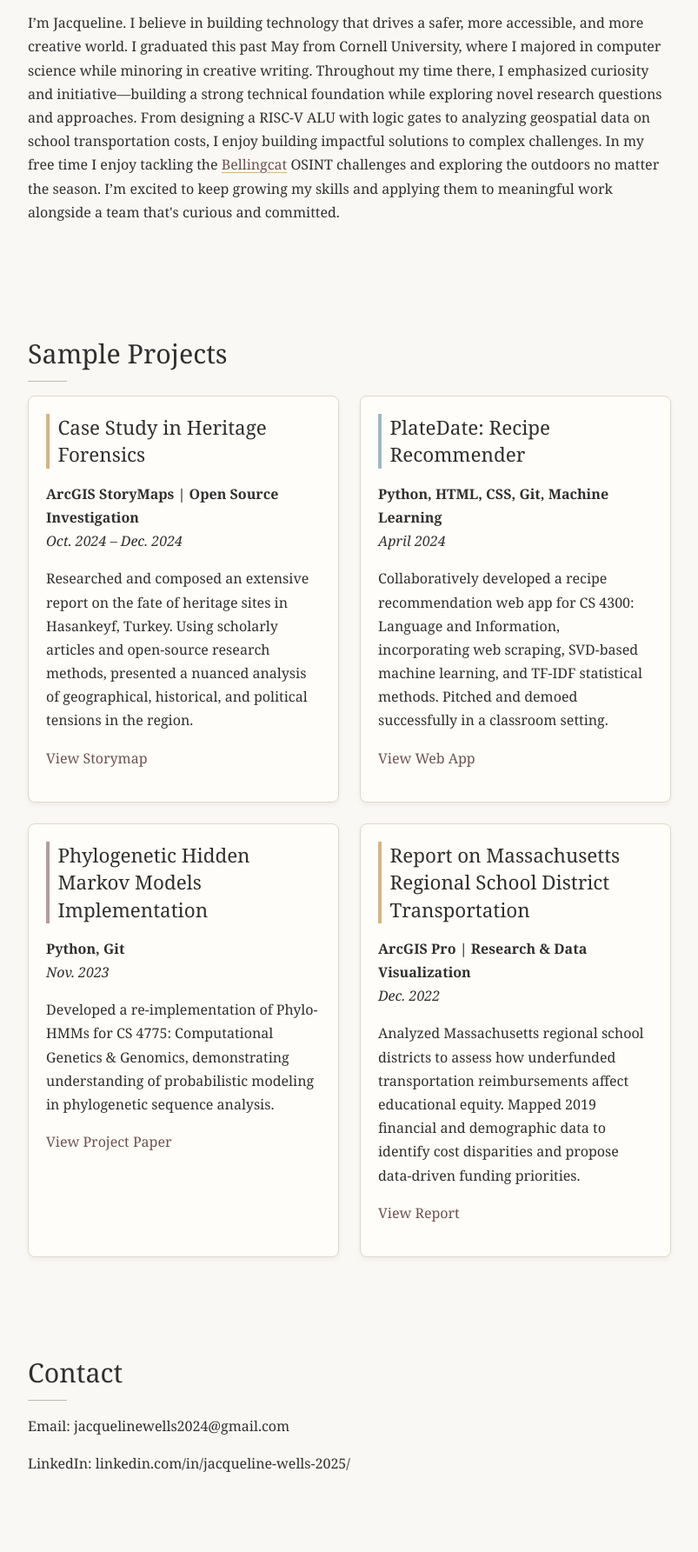
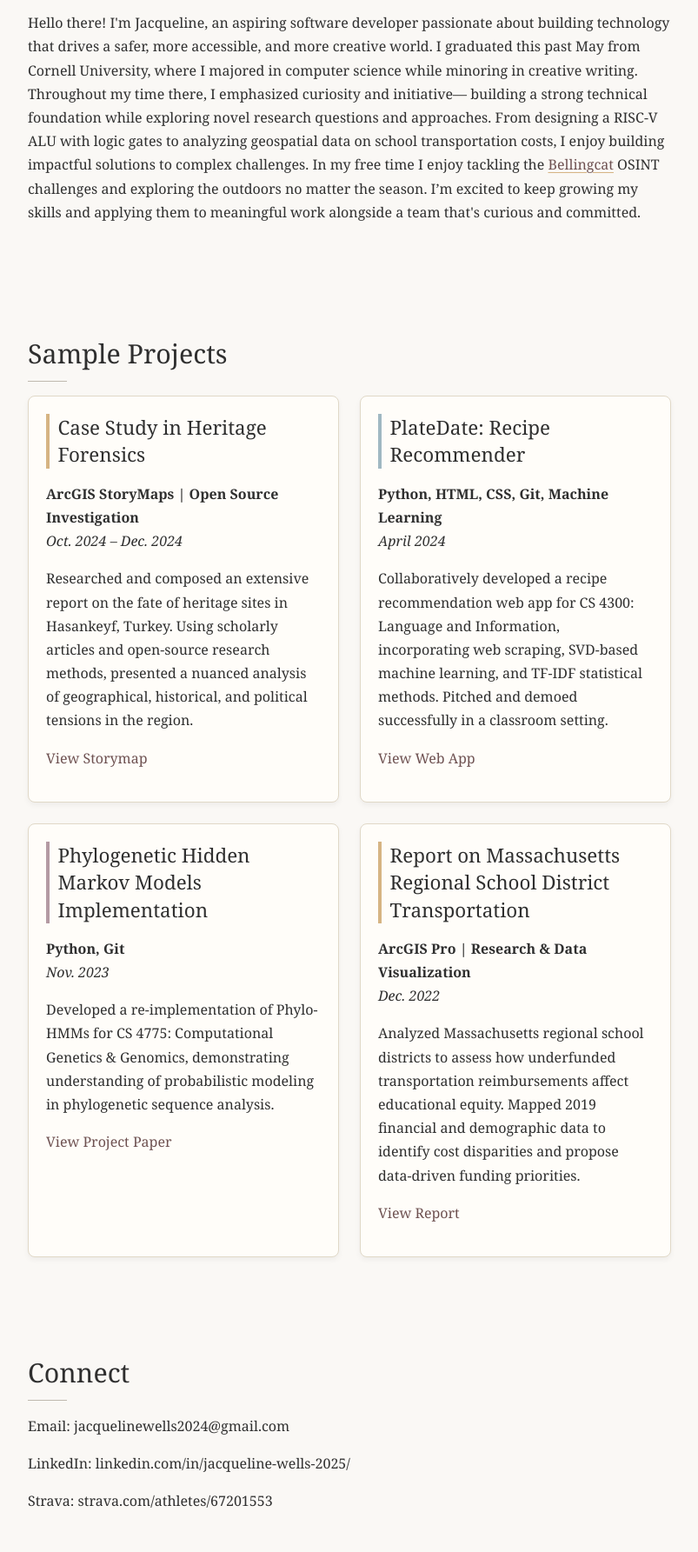
Before and after one commit to jr-wells/personal-site, a plain HTML site: page index.html in a window 1280 px wide. Shown: the part 455-2240 px from the top of the page at 87% size, without its empty margins (238-1041 px from the left). Drawn offline with Linux system fonts and the light colour scheme.

Commit message:
Minor Fixes
- Image files organized into folder
-  Layering issue fixed
- About me revised

```diff
--- a/index.html
+++ b/index.html
@@ -19,22 +19,22 @@
   </header>
 
   <section class="photo-band">
-    <img src="band-1.jpg" alt="Selfie">
-    <img src="band-2.jpg" alt="Rainbow">
-    <img src="band-3.jpg" alt="Swing">
-    <img src="band-4.jpg" alt="Trees">
+    <img src="images/band-1.jpg" alt="Selfie">
+    <img src="images/band-2.jpg" alt="Rainbow">
+    <img src="images/band-3.jpg" alt="Swing">
+    <img src="images/band-4.jpg" alt="Trees">
   </section>
 
   <section id="about" class="section">
     <h2>About Me</h2>
-    <p> I’m Jacqueline. I believe in building technology that drives a safer, more accessible, and more creative world.
-        I graduated this past May from Cornell University, where I majored in computer science while minoring in creative
-        writing. Throughout my time there, I emphasized curiosity and initiative—building a strong technical foundation
-        while exploring novel research questions and approaches. From designing a RISC-V ALU with logic gates to analyzing
-        geospatial data on school transportation costs, I enjoy building impactful solutions to complex challenges. In my
-        free time I enjoy tackling the <a href="https://challenge.bellingcat.com/" target="_blank">Bellingcat</a> OSINT
-        challenges and exploring the outdoors no matter the season. I’m excited to keep growing my skills and applying them
-        to meaningful work alongside a team that's curious and committed.</p>
+    <p> Hello there! I'm Jacqueline, an aspiring software developer passionate about building technology that drives a safer,
+        more accessible, and more creative world. I graduated this past May from Cornell University, where I majored in
+        computer science while minoring in creative writing. Throughout my time there, I emphasized curiosity and initiative—
+        building a strong technical foundation while exploring novel research questions and approaches. From designing a
+        RISC-V ALU with logic gates to analyzing geospatial data on school transportation costs, I enjoy building impactful
+        solutions to complex challenges. In my free time I enjoy tackling the <a href="https://challenge.bellingcat.com/"
+        target="_blank">Bellingcat</a> OSINT challenges and exploring the outdoors no matter the season. I’m excited to keep
+        growing my skills and applying them to meaningful work alongside a team that's curious and committed.</p>
   </section>
 
 <section id="projects" class="section">
@@ -85,9 +85,10 @@
 
 
   <section id="contact" class="section">
-    <h2>Contact</h2>
+    <h2>Connect</h2>
     <p>Email: <a href="mailto:jacquelinewells2024@gmail.com">jacquelinewells2024@gmail.com</a></p>
     <p>LinkedIn: <a href="https://www.linkedin.com/in/jacquelinewells2025/" target="_blank">linkedin.com/in/jacqueline-wells-2025/</a></p>
+    <p>Strava: <a href="https://www.strava.com/athletes/67201553" target="_blank">strava.com/athletes/67201553</a></p>
   </section>
 
   <footer>
--- a/style.css
+++ b/style.css
@@ -46,6 +46,7 @@ header {
   padding: 1rem 2rem;
   position: sticky;
   top: 0;
+  z-index: 1000;
 }
 
 nav {
```
Also changed, not shown: images/band-3.jpg (renamed from band-3.jpg), 5 other files.
